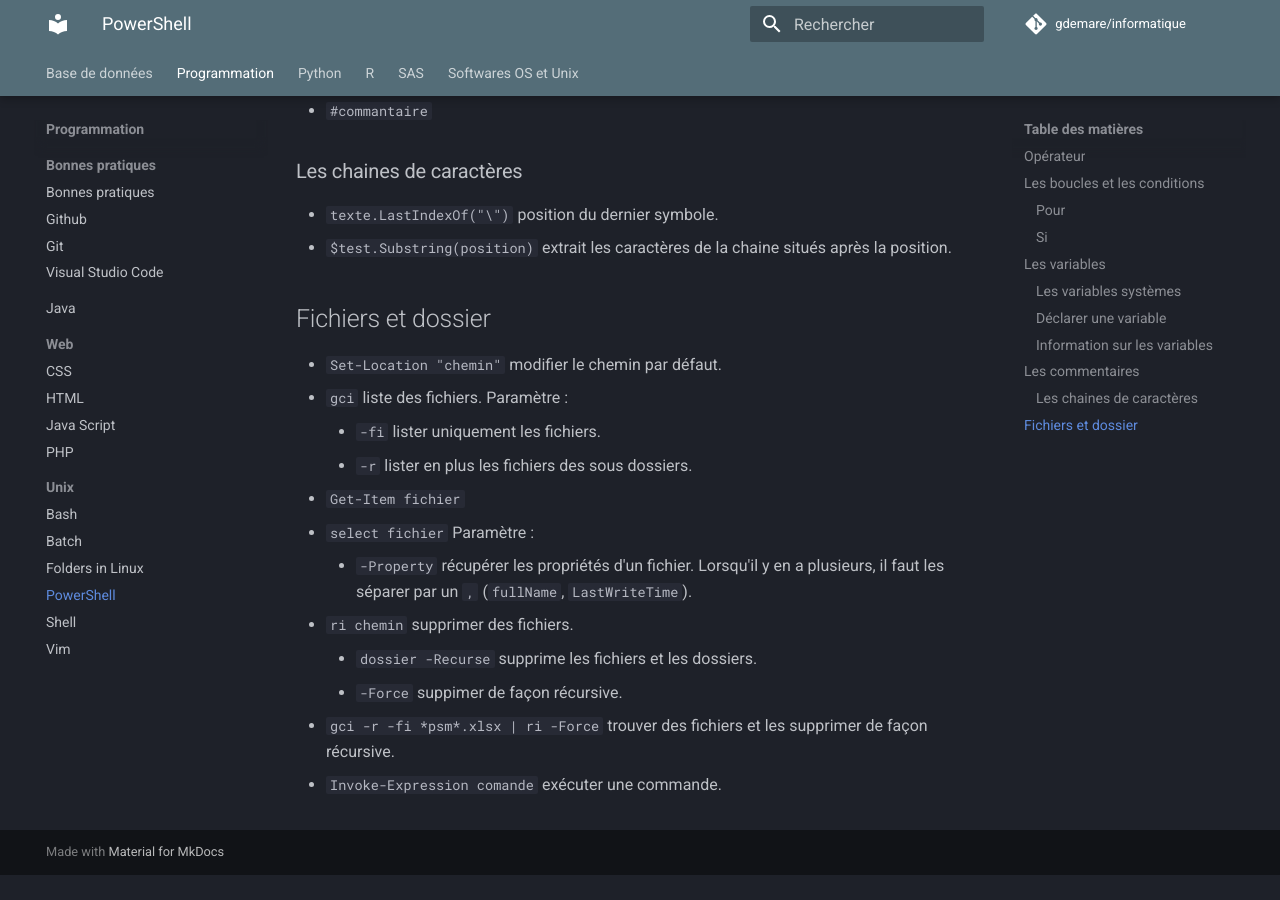
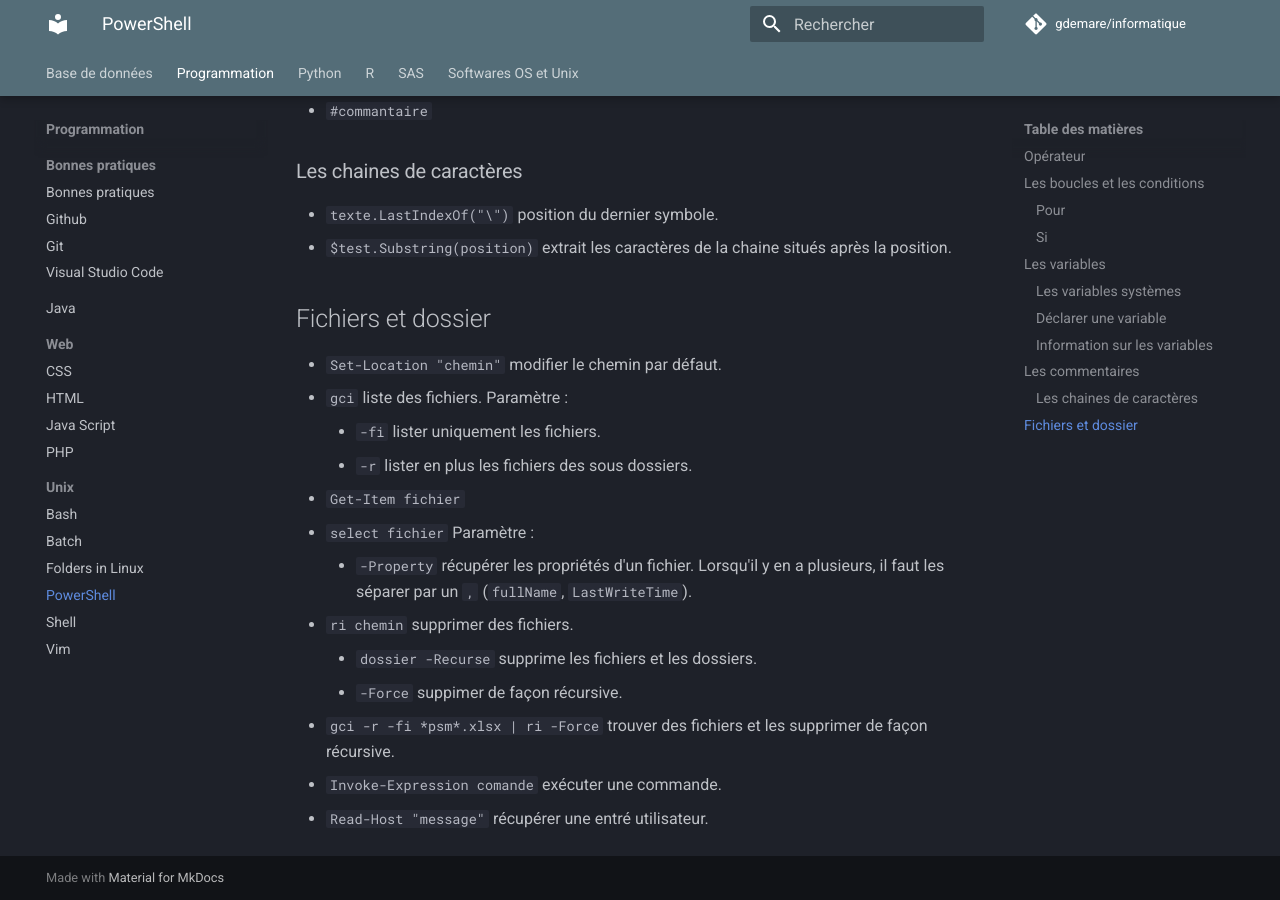
Before and after one commit to gdemare/Informatique, an MkDocs documentation site: the page built from docs/sofwares-os-unix/unix/powershell.md, in a window 1280 px wide and 900 px high, scrolled down 1482 px. Built offline with MkDocs 1.6.1 and Material for MkDocs 9.7.7, drawn with Linux system fonts in a browser that asks for light colours; comment, search, counter and statistics services are not loaded; before the commit the page ends 2357 px from its top, so only the background shows below that.

Commit message:
Update powershell.md

```diff
--- a/docs/sofwares-os-unix/unix/powershell.md
+++ b/docs/sofwares-os-unix/unix/powershell.md
@@ -79,5 +79,5 @@
 	* `-Force` suppimer de façon récursive.
 
 * `gci -r -fi *psm*.xlsx | ri -Force` trouver des fichiers et les supprimer de façon récursive.
-
 * `Invoke-Expression comande` exécuter une commande.
+* `Read-Host "message"` récupérer une entré utilisateur.
```
